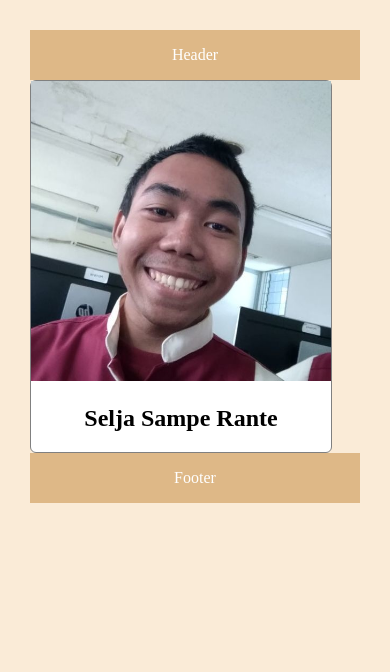
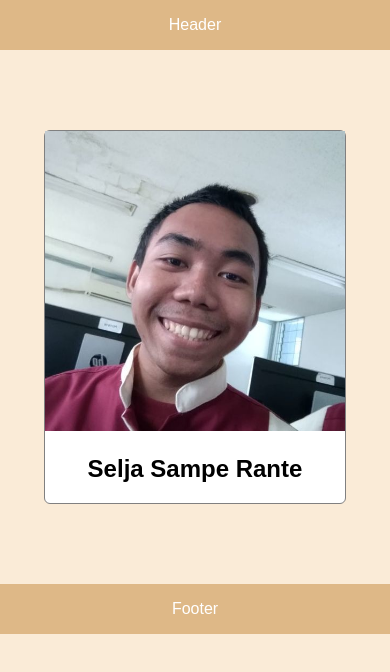
Before and after one commit to pom-pom27/githubtest, a plain HTML site: page index.html in a window 390 px wide. Drawn offline with Linux system fonts and the light colour scheme.

Commit message:
change body and profile -container style to be responsive

```diff
--- a/style.css
+++ b/style.css
@@ -1,11 +1,15 @@
 body {
-    width: auto;
-    margin: 30px;
+    width: 100%;
+    height: 100%;
+    margin: 0px;
+    padding: 0px;
     background-color: antiquewhite;
+    font-family: Arial, Helvetica, sans-serif;
 }
 
 .profile-container {
     max-width: 300px;
+    margin: 80px auto;
     background-color: white;
     border: 1px solid gray;
     border-radius: 6px;
@@ -18,17 +22,17 @@ body {
     background-color: burlywood;
     text-align: center;
     color: white;
- }
+}
 
 .profile-image {
     width: 100%;
     height: auto;
 }
 
-
 .profile-name {
     text-align: center;
 }
+
 #footer {
     width: 100%;
     height: 50px;
@@ -36,4 +40,4 @@ body {
     background-color: burlywood;
     text-align: center;
     color: white;
- }
+}
```
